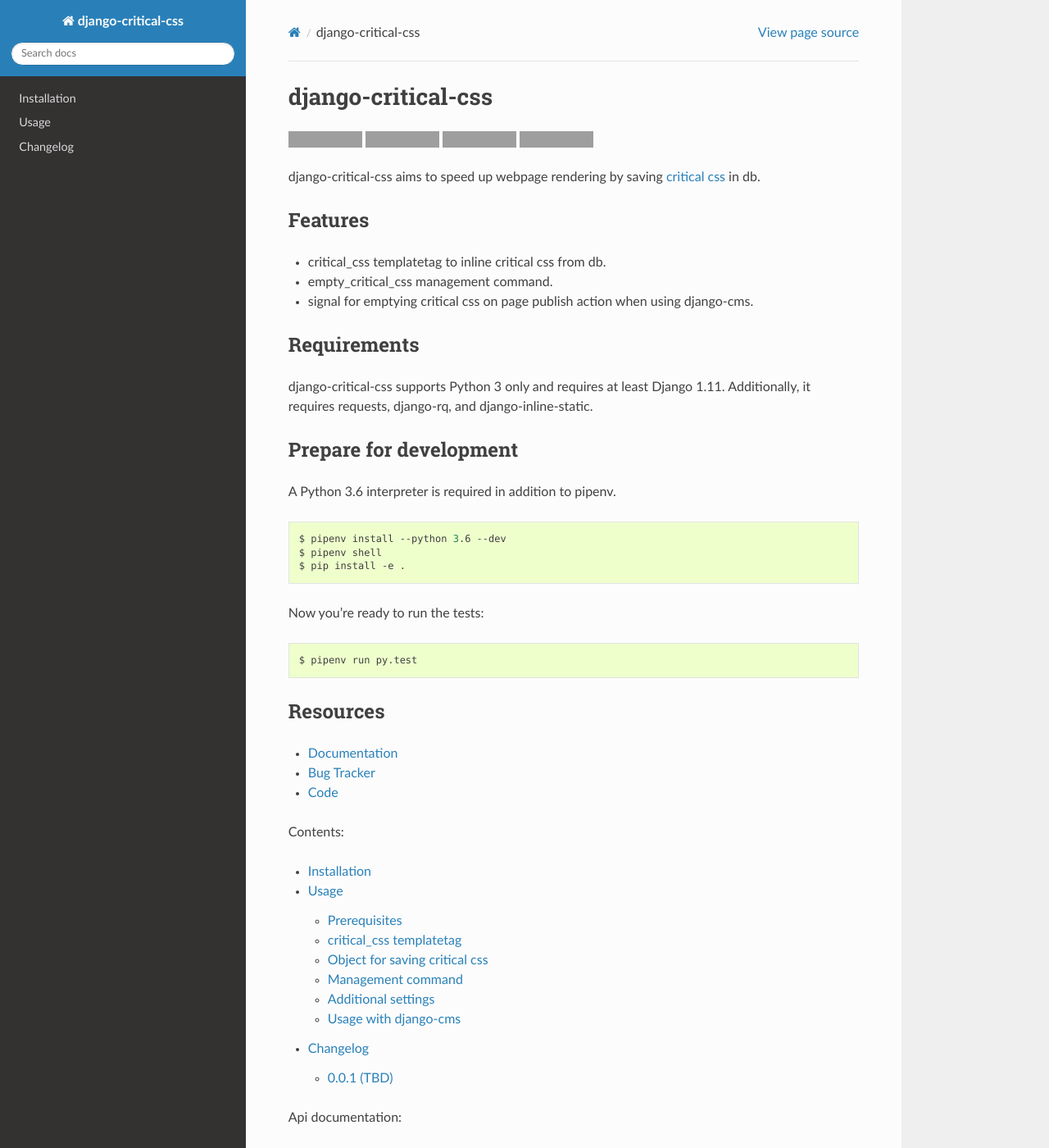
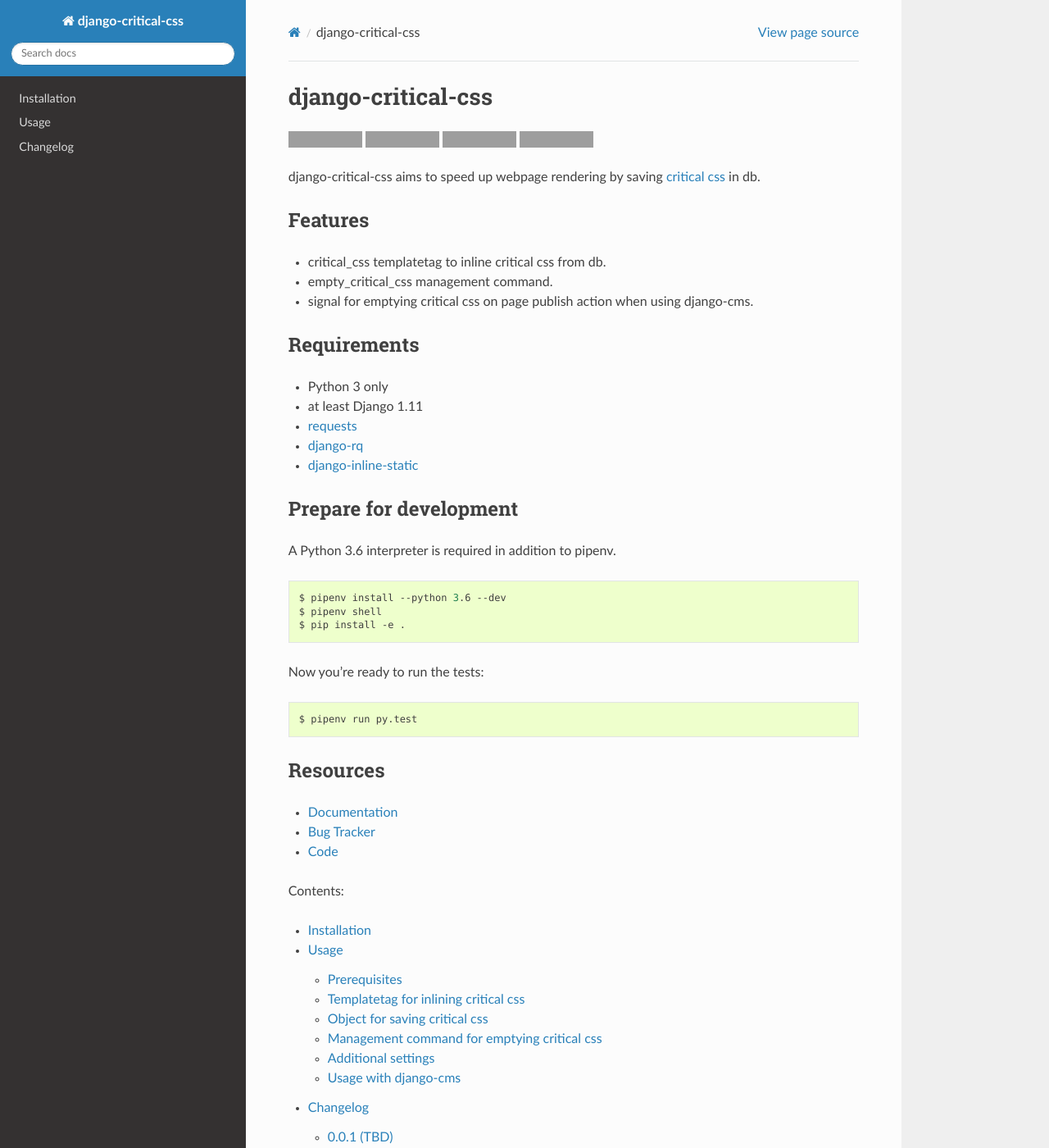
Before and after one commit to lenarother/django-critical-css, a Sphinx documentation site: the page built from docs/index.rst, in a window 1280 px wide and 1400 px high. Shown: the whole window at 82% size. Built offline with Sphinx 7.4.7 and the Read the Docs theme 2.0.0, drawn with Linux system fonts in a browser that asks for light colours; pages that are not in the unit, such as notebooks, are missing from menus; grey boxes are pictures that could not be loaded.

Commit message:
Update docu

```diff
--- a/README.rst
+++ b/README.rst
@@ -32,8 +32,11 @@
 Requirements
 ------------
 
-django-critical-css supports Python 3 only and requires at least Django 1.11.
-Additionally, it requires requests, django-rq, and django-inline-static.
+* Python 3 only
+* at least Django 1.11
+* `requests <https://github.com/requests/requests/>`_
+* `django-rq <https://github.com/rq/django-rq/>`_
+* `django-inline-static <https://github.com/moccu/django-inline-static/>`_
 
 
 Prepare for development
--- a/docs/usage.rst
+++ b/docs/usage.rst
@@ -6,12 +6,12 @@
 
 django-critical-css to perform its function requires:
 
-* penthouse (https://www.npmjs.com/package/penthouse) service available
-* redis worker available
+* `penthouse <https://www.npmjs.com/package/penthouse/>`_ service available.
+* redis worker available.
 
 
-critical_css templatetag
-------------------------
+Templatetag for inlining critical css
+-------------------------------------
 
 django-critical-css provides the critical_css templatetag to inline critical css
 from database into your template using ``templates/critical/critical.html``.
@@ -38,11 +38,11 @@
 
 Critical css is saved into database together with page url, url to css file,
 and date of last modification. The critical css is calculated through
-penthouse service. It is required to provide PENTHOUSE_HOST in settings.
+penthouse service. It is required to provide ``PENTHOUSE_HOST`` in settings.
 
 
-Management command
-------------------
+Management command for emptying critical css
+--------------------------------------------
 
 django-critical-css provides a managemant command to remove all critical-css-objects
 saved in database. It will cause recalculation of critical css for each page
@@ -60,8 +60,8 @@
   for your dev environment. By default critical css calculation is always active.
 * ``PENTHOUSE_CONFIG`` is a dict of additional configuration options that will
   be send to penthouse service along with page url and css path. See available
-	options `here <http://www.phpied.com/css-and-the-critical-path/>`_.
-	By default the dict is empty.
+	options `here <http://www.phpied.com/css-and-the-critical-path/>`_. By default
+  the dict is empty.
 
 
 Usage with django-cms
```
